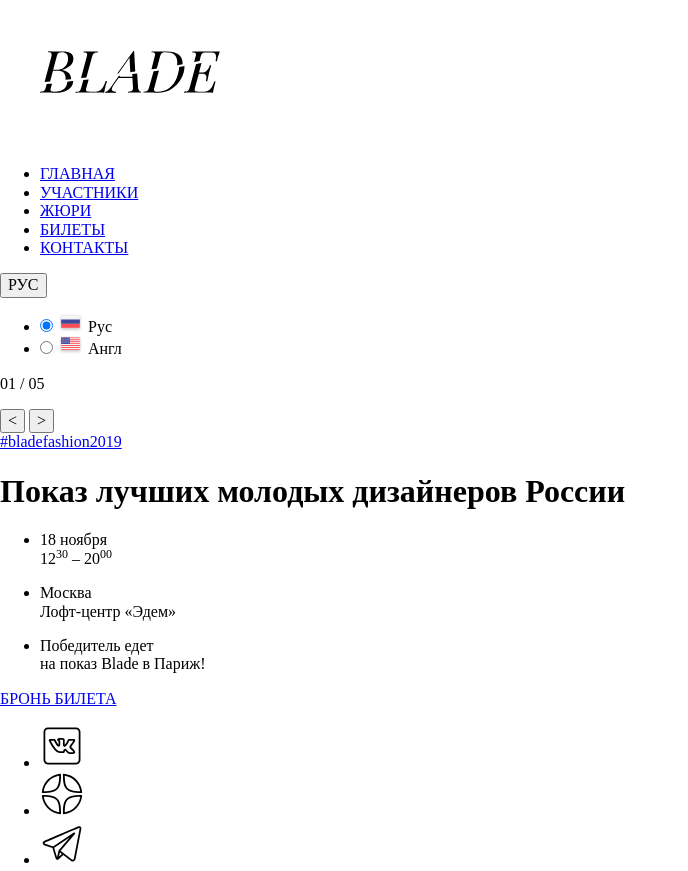
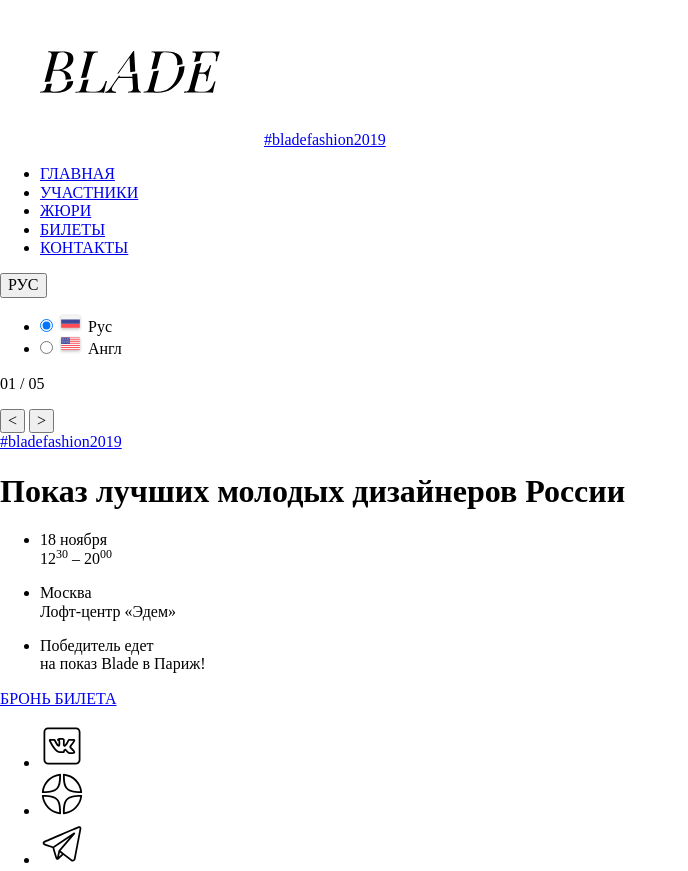
Before and after one commit to WalkingInTheFog/blade-agency, a plain HTML site: page index.html in a window 1280 px wide. Shown: the top 871 px of the page, without its empty margins (0-688 px from the left). Drawn offline with Linux system fonts and the light colour scheme.

Commit message:
хеш тег добавил в хедер

```diff
--- a/index.html
+++ b/index.html
@@ -49,6 +49,8 @@
       <a class="main-logo">
         <img class="main-logo__img" src="images/logo.svg" width="260" height="145" alt="лого блейд агенства">
       </a>
+
+      <a class="main-nav__hash-tag" href="#">#bladefashion2019</a>
 
       <ul class="main-nav-list reset-list">
 
```
